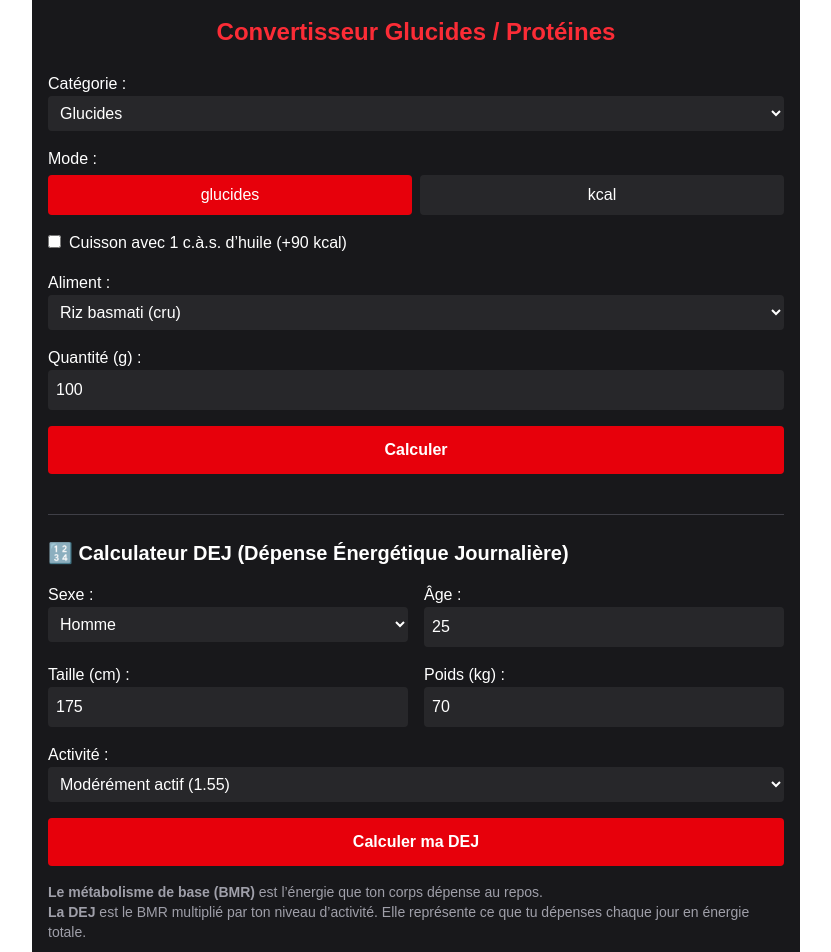
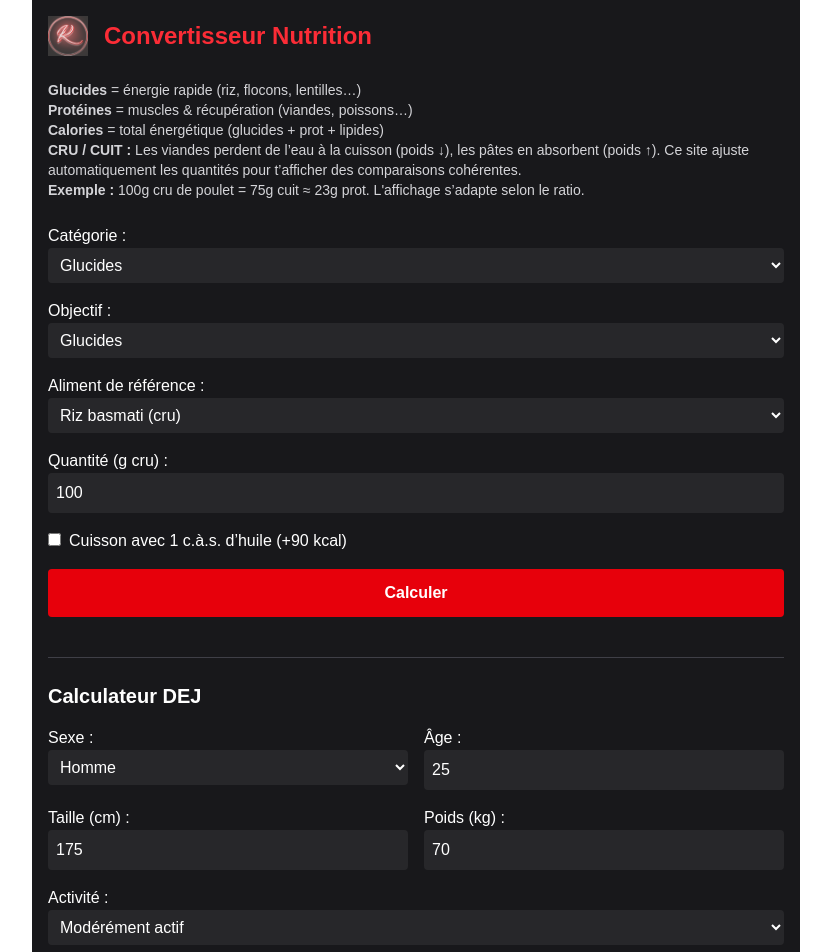
Before and after one commit to Krakitoo/convertisseur-glucides, a Next.js app: page / in a window 1280 px wide. Shown: the top 952 px of the page, without its empty margins (224-1055 px from the left). Built offline with nearby package versions, Linux system fonts and the light colour scheme.

Commit message:
Mise à jour du convertisseur

```diff
--- a/src/app/page.tsx
+++ b/src/app/page.tsx
@@ -1,6 +1,7 @@
 'use client';
 
-import { useState } from "react";
+import { useState } from 'react';
+import Image from 'next/image';
 
 type Aliment = {
   kcal: number;
@@ -16,7 +17,8 @@ type Resultat = {
   qCrue: string;
   qCuire: string;
   glucides: string;
-  proteines: string;
+  proteinesCrues: string;
+  proteinesCuites: string;
   lipides: string;
   kcal: string;
 };
@@ -25,38 +27,34 @@ const aliments: Record<string, Aliment> = {
   // Glucides
   "Riz basmati (cru)": { kcal: 353, glucides: 77.8, proteines: 7.7, lipides: 0.8, ratio: 3.2, categorie: 'glucide' },
   "Riz complet (cru)": { kcal: 362, glucides: 76, proteines: 7.5, lipides: 2.2, ratio: 3.1, categorie: 'glucide' },
-  "Pâtes blé dur (crues)": { kcal: 353, glucides: 71, proteines: 12, lipides: 1.5, ratio: 2.5, categorie: 'glucide' },
-  "Pâtes complètes (crues)": { kcal: 348, glucides: 65, proteines: 13, lipides: 2.5, ratio: 2.4, categorie: 'glucide' },
-  "Lentilles vertes (crues)": { kcal: 352, glucides: 63.4, proteines: 24.6, lipides: 1.1, ratio: 2.7, categorie: 'glucide' },
-  "Lentilles corail (crues)": { kcal: 352, glucides: 63.4, proteines: 24.6, lipides: 1.1, ratio: 2.5, categorie: 'glucide' },
-  "Quinoa (cru)": { kcal: 358, glucides: 58.1, proteines: 14, lipides: 6.1, ratio: 2.5, categorie: 'glucide' },
-  "Pomme de terre (crue)": { kcal: 77, glucides: 17, proteines: 2, lipides: 0.1, ratio: 1.05, categorie: 'glucide' },
+  "Pâtes complètes (crues)": { kcal: 348, glucides: 65, proteines: 13, lipides: 2.5, ratio: 2.5, categorie: 'glucide' },
+  "Lentilles (crues)": { kcal: 352, glucides: 63.4, proteines: 24.6, lipides: 1.1, ratio: 2.5, categorie: 'glucide' },
   "Patate douce (crue)": { kcal: 86, glucides: 20.1, proteines: 1.6, lipides: 0.1, ratio: 2.5, categorie: 'glucide' },
   "Flocons d’avoine": { kcal: 367, glucides: 58.7, proteines: 13.5, lipides: 7, ratio: 2.1, categorie: 'glucide' },
-  "Semoule (crue)": { kcal: 360, glucides: 72, proteines: 11, lipides: 1.5, ratio: 2.7, categorie: 'glucide' },
-  "Boulgour (cru)": { kcal: 342, glucides: 76, proteines: 12.3, lipides: 1.8, ratio: 2.5, categorie: 'glucide' },
   "Pain complet": { kcal: 247, glucides: 41.5, proteines: 8.4, lipides: 2.1, ratio: 1.0, categorie: 'glucide' },
+  "Pomme de terre (crue)": { kcal: 77, glucides: 17.5, proteines: 2, lipides: 0.1, ratio: 1.5, categorie: 'glucide' },
+  "Boulgour (cru)": { kcal: 342, glucides: 76.5, proteines: 12.3, lipides: 1.3, ratio: 2.5, categorie: 'glucide' },
+  "Quinoa (cru)": { kcal: 368, glucides: 64.2, proteines: 14.1, lipides: 6.1, ratio: 2.5, categorie: 'glucide' },
 
   // Protéines
-  "Blanc de poulet (cru)": { kcal: 110, glucides: 0, proteines: 23.5, lipides: 1.2, ratio: 1.0, categorie: 'proteine' },
-  "Escalope de dinde (crue)": { kcal: 105, glucides: 0, proteines: 24, lipides: 1.0, ratio: 1.0, categorie: 'proteine' },
-  "Steak haché 5% (cru)": { kcal: 133, glucides: 0, proteines: 21, lipides: 5, ratio: 1.0, categorie: 'proteine' },
-  "Steak haché 15% (cru)": { kcal: 211, glucides: 0, proteines: 18, lipides: 15, ratio: 1.0, categorie: 'proteine' },
+  "Blanc de poulet (cru)": { kcal: 110, glucides: 0, proteines: 23.5, lipides: 1.2, ratio: 0.75, categorie: 'proteine' },
+  "Escalope de dinde (crue)": { kcal: 105, glucides: 0, proteines: 24, lipides: 1.0, ratio: 0.75, categorie: 'proteine' },
+  "Steak haché 5% (cru)": { kcal: 133, glucides: 0, proteines: 21, lipides: 5, ratio: 0.8, categorie: 'proteine' },
+  "Saumon (cru)": { kcal: 206, glucides: 0, proteines: 20, lipides: 13, ratio: 0.85, categorie: 'proteine' },
   "Oeuf entier (60g)": { kcal: 90, glucides: 0.6, proteines: 7.5, lipides: 6.5, ratio: 1.0, categorie: 'proteine' },
-  "Blanc d’oeuf (30g)": { kcal: 15, glucides: 0.2, proteines: 3.5, lipides: 0, ratio: 1.0, categorie: 'proteine' },
-  "Saumon (cru)": { kcal: 206, glucides: 0, proteines: 20, lipides: 13, ratio: 1.0, categorie: 'proteine' },
-  "Thon naturel (boîte)": { kcal: 113, glucides: 0, proteines: 25, lipides: 1, ratio: 1.0, categorie: 'proteine' },
-  "Cabillaud (cru)": { kcal: 82, glucides: 0, proteines: 18, lipides: 0.7, ratio: 1.0, categorie: 'proteine' },
-  "Crevettes (cuites)": { kcal: 90, glucides: 0.9, proteines: 19, lipides: 1, ratio: 1.0, categorie: 'proteine' },
+  "Tofu ferme nature": { kcal: 126, glucides: 1.6, proteines: 13, lipides: 7.7, ratio: 1.0, categorie: 'proteine' },
+  "Cabillaud (cru)": { kcal: 82, glucides: 0, proteines: 18.1, lipides: 0.7, ratio: 0.8, categorie: 'proteine' },
+  "Thon en boîte (égoutté)": { kcal: 169, glucides: 0, proteines: 28.6, lipides: 6, ratio: 1.0, categorie: 'proteine' },
+  "Fromage blanc 0%": { kcal: 46, glucides: 3.6, proteines: 8.4, lipides: 0.2, ratio: 1.0, categorie: 'proteine' }
 };
 
 export default function Page() {
   const [aliment, setAliment] = useState("Riz basmati (cru)");
   const [quantite, setQuantite] = useState(100);
-  const [resultats, setResultats] = useState<Resultat[]>([]);
   const [categorie, setCategorie] = useState<'glucide' | 'proteine'>('glucide');
   const [mode, setMode] = useState<'glucides' | 'kcal' | 'proteines'>('glucides');
   const [avecHuile, setAvecHuile] = useState(false);
+  const [resultats, setResultats] = useState<Resultat[]>([]);
   const [sexe, setSexe] = useState<'homme' | 'femme'>('homme');
   const [age, setAge] = useState(25);
   const [taille, setTaille] = useState(175);
@@ -64,37 +62,40 @@ export default function Page() {
   const [activite, setActivite] = useState(1.55);
   const [dej, setDej] = useState<number | null>(null);
 
-  const alimentsFiltres = Object.entries(aliments).filter(([, a]) => a.categorie === categorie);
-
   const calculer = () => {
     const ref = aliments[aliment];
-    const qRef = quantite;
-    const g = (qRef * ref.glucides) / 100;
-    const p = (qRef * ref.proteines) / 100;
-    const k = (qRef * ref.kcal) / 100;
-    const valeurRef = mode === 'glucides' ? g : mode === 'proteines' ? p : k;
+    const valeurRef = mode === 'glucides'
+      ? (quantite * ref.glucides) / 100
+      : mode === 'proteines'
+      ? (quantite * ref.proteines) / 100
+      : (quantite * ref.kcal) / 100;
 
-    const resultatsEquivalents = alimentsFiltres.map(([nom, val]) => {
-      const cible = mode === 'glucides' ? val.glucides : mode === 'proteines' ? val.proteines : val.kcal;
-      const qCrue = (valeurRef * 100) / cible;
+    const filtres = Object.entries(aliments).filter(([, a]) => a.categorie === categorie);
+
+    const res = filtres.map(([nom, val]) => {
+      const refNutri = mode === 'glucides' ? val.glucides : mode === 'proteines' ? val.proteines : val.kcal;
+      const qCrue = (valeurRef * 100) / refNutri;
       const qCuire = qCrue * val.ratio;
-      const g2 = (qCrue * val.glucides) / 100;
-      const p2 = (qCrue * val.proteines) / 100;
-      let l2 = (qCrue * val.lipides) / 100;
-      let k2 = (qCrue * val.kcal) / 100;
-      if (avecHuile) { l2 += 10; k2 += 90; }
+      const glucides = (qCrue * val.glucides) / 100;
+      const proteinesCrues = (qCrue * val.proteines) / 100;
+      const proteinesCuites = qCuire > 0 ? (proteinesCrues / qCuire) * 100 : 0;
+      let lipides = (qCrue * val.lipides) / 100;
+      let kcal = (qCrue * val.kcal) / 100;
+      if (avecHuile) { lipides += 10; kcal += 90; }
+
       return {
         nom,
         qCrue: qCrue.toFixed(1),
         qCuire: qCuire.toFixed(1),
-        glucides: g2.toFixed(1),
-        proteines: p2.toFixed(1),
-        lipides: l2.toFixed(1),
-        kcal: k2.toFixed(1)
+        glucides: glucides.toFixed(1),
+        proteinesCrues: proteinesCrues.toFixed(1),
+        proteinesCuites: proteinesCuites.toFixed(1),
+        lipides: lipides.toFixed(1),
+        kcal: kcal.toFixed(1)
       };
     });
 
-    setResultats(resultatsEquivalents);
+    setResultats(res);
   };
 
   const calculerDEJ = () => {
@@ -106,110 +107,116 @@ export default function Page() {
 
   return (
     <main className="max-w-3xl mx-auto p-4 text-white bg-zinc-900 min-h-screen">
-      <h1 className="text-2xl text-red-500 font-bold text-center mb-6">Convertisseur Glucides / Protéines</h1>
+      <header className="flex items-center gap-4 mb-6">
+        <Image src="/image krakito.png" alt="logo" width={40} height={40} />
+        <h1 className="text-2xl font-bold text-red-500">Convertisseur Nutrition</h1>
+      </header>
+
+      <section className="mb-6 text-sm text-zinc-300">
+        <p><strong>Glucides</strong> = énergie rapide (riz, flocons, lentilles…)</p>
+        <p><strong>Protéines</strong> = muscles & récupération (viandes, poissons…)</p>
+        <p><strong>Calories</strong> = total énergétique (glucides + prot + lipides)</p>
+        <p><strong>CRU / CUIT :</strong> Les viandes perdent de l’eau à la cuisson (poids ↓), les pâtes en absorbent (poids ↑). Ce site ajuste automatiquement les quantités pour t’afficher des comparaisons cohérentes.</p>
+        <p><strong>Exemple :</strong> 100g cru de poulet = 75g cuit ≈ 23g prot. L'affichage s’adapte selon le ratio.</p>
+      </section>
 
       <div className="mb-4">
         <label>Catégorie :</label>
         <select value={categorie} onChange={(e) => {
-          const c = e.target.value as 'glucide' | 'proteine';
-          setCategorie(c);
-          setMode(c === 'glucide' ? 'glucides' : 'proteines');
+          const val = e.target.value as 'glucide' | 'proteine';
+          setCategorie(val);
+          setMode(val === 'glucide' ? 'glucides' : 'proteines');
         }} className="w-full p-2 bg-zinc-800 rounded">
           <option value="glucide">Glucides</option>
-          <option value="proteine">Viandes / Poissons</option>
+          <option value="proteine">Protéines</option>
         </select>
       </div>
 
       <div className="mb-4">
-        <label>Mode :</label>
-        <div className="flex gap-2 mt-1">
-          {(categorie === 'glucide' ? ['glucides', 'kcal'] : ['proteines', 'kcal']).map((m) => (
-            <button key={m} onClick={() => setMode(m as 'glucides' | 'kcal' | 'proteines')} className={`flex-1 p-2 rounded ${mode === m ? 'bg-red-600' : 'bg-zinc-800'}`}>{m}</button>
+        <label>Objectif :</label>
+        <select value={mode} onChange={(e) => setMode(e.target.value as any)} className="w-full p-2 bg-zinc-800 rounded">
+          {categorie === 'glucide' && (
+            <>
+              <option value="glucides">Glucides</option>
+              <option value="kcal">Calories</option>
+            </>
+          )}
+          {categorie === 'proteine' && (
+            <>
+              <option value="proteines">Protéines</option>
+              <option value="kcal">Calories</option>
+            </>
+          )}
+        </select>
+      </div>
+
+      <div className="mb-4">
+        <label>Aliment de référence :</label>
+        <select value={aliment} onChange={(e) => setAliment(e.target.value)} className="w-full p-2 bg-zinc-800 rounded">
+          {Object.entries(aliments).filter(([, a]) => a.categorie === categorie).map(([nom]) => (
+            <option key={nom} value={nom}>{nom}</option>
           ))}
-        </div>
+        </select>
+      </div>
+
+      <div className="mb-4">
+        <label>Quantité (g cru) :</label>
+        <input type="number" value={quantite} onChange={(e) => setQuantite(Number(e.target.value))} className="w-full p-2 bg-zinc-800 rounded" />
       </div>
 
       <div className="mb-4">
         <label><input type="checkbox" checked={avecHuile} onChange={() => setAvecHuile(!avecHuile)} className="mr-2" />Cuisson avec 1 c.à.s. d’huile (+90 kcal)</label>
       </div>
 
-      <div className="mb-4">
-        <label>Aliment :</label>
-        <select value={aliment} onChange={(e) => setAliment(e.target.value)} className="w-full p-2 bg-zinc-800 rounded">
-          {alimentsFiltres.map(([nom]) => <option key={nom} value={nom}>{nom}</option>)}
-        </select>
-      </div>
-
-      <div className="mb-4">
-        <label>Quantité (g) :</label>
-        <input type="number" value={quantite} onChange={(e) => setQuantite(Number(e.target.value))} className="w-full p-2 rounded bg-zinc-800" />
-      </div>
-
-      <button onClick={calculer} className="w-full p-3 bg-red-600 rounded font-bold text-white">Calculer</button>
+      <button onClick={calculer} className="w-full p-3 bg-red-600 rounded font-bold">Calculer</button>
 
       {resultats.length > 0 && (
         <div className="mt-8">
-          <h2 className="text-xl font-bold mb-4">Résultats équivalents ({mode})</h2>
+          <h2 className="text-xl font-bold mb-4">Équivalences ({mode})</h2>
           {resultats.map((res) => (
-            <div key={res.nom} className="mb-4 p-4 rounded bg-zinc-800 border border-zinc-700">
+            <div key={res.nom} className="p-4 bg-zinc-800 rounded mb-4">
               <strong>{res.nom}</strong><br />
-              Quantité crue : {res.qCrue} g<br />
-              Quantité cuite : {res.qCuire} g<br />
-              Glucides : {res.glucides} g – Protéines : {res.proteines} g<br />
-              Lipides : {res.lipides} g – Kcal : {res.kcal}
+              Cru : {res.qCrue} g – Cuit : {res.qCuire} g<br />
+              Glucides : {res.glucides} g<br />
+              Protéines : {res.proteinesCrues} g (toujours)<br />
+              → Cela correspond à {res.proteinesCuites} g pour 100 g de produit cuit<br />
+              Lipides : {res.lipides} g | Kcal : {res.kcal}
             </div>
           ))}
         </div>
       )}
 
       <div className="mt-10 border-t border-zinc-700 pt-6">
-        <h2 className="text-xl font-bold mb-4">🔢 Calculateur DEJ (Dépense Énergétique Journalière)</h2>
+        <h2 className="text-xl font-bold mb-4">Calculateur DEJ</h2>
         <div className="grid sm:grid-cols-2 gap-4">
-          <div>
-            <label>Sexe :</label>
-            <select value={sexe} onChange={(e) => setSexe(e.target.value as 'homme' | 'femme')} className="w-full p-2 rounded bg-zinc-800">
+          <div><label>Sexe :</label>
+            <select value={sexe} onChange={(e) => setSexe(e.target.value as 'homme' | 'femme')} className="w-full p-2 bg-zinc-800 rounded">
               <option value="homme">Homme</option>
               <option value="femme">Femme</option>
             </select>
           </div>
-          <div>
-            <label>Âge :</label>
-            <input type="number" value={age} onChange={(e) => setAge(Number(e.target.value))} className="w-full p-2 rounded bg-zinc-800" />
-          </div>
-          <div>
-            <label>Taille (cm) :</label>
-            <input type="number" value={taille} onChange={(e) => setTaille(Number(e.target.value))} className="w-full p-2 rounded bg-zinc-800" />
-          </div>
-          <div>
-            <label>Poids (kg) :</label>
-            <input type="number" value={poids} onChange={(e) => setPoids(Number(e.target.value))} className="w-full p-2 rounded bg-zinc-800" />
-          </div>
-          <div className="sm:col-span-2">
-            <label>Activité :</label>
-            <select value={activite} onChange={(e) => setActivite(Number(e.target.value))} className="w-full p-2 rounded bg-zinc-800">
-              <option value={1.2}>Sédentaire (1.2)</option>
-              <option value={1.375}>Légèrement actif (1.375)</option>
-              <option value={1.55}>Modérément actif (1.55)</option>
-              <option value={1.725}>Très actif (1.725)</option>
-              <option value={1.9}>Extrêmement actif (1.9)</option>
+          <div><label>Âge :</label><input type="number" value={age} onChange={(e) => setAge(Number(e.target.value))} className="w-full p-2 bg-zinc-800 rounded" /></div>
+          <div><label>Taille (cm) :</label><input type="number" value={taille} onChange={(e) => setTaille(Number(e.target.value))} className="w-full p-2 bg-zinc-800 rounded" /></div>
+          <div><label>Poids (kg) :</label><input type="number" value={poids} onChange={(e) => setPoids(Number(e.target.value))} className="w-full p-2 bg-zinc-800 rounded" /></div>
+          <div className="sm:col-span-2"><label>Activité :</label>
+            <select value={activite} onChange={(e) => setActivite(Number(e.target.value))} className="w-full p-2 bg-zinc-800 rounded">
+              <option value={1.2}>Sédentaire</option>
+              <option value={1.375}>Légèrement actif</option>
+              <option value={1.55}>Modérément actif</option>
+              <option value={1.725}>Très actif</option>
+              <option value={1.9}>Extrêmement actif</option>
             </select>
           </div>
         </div>
-        <button onClick={calculerDEJ} className="w-full mt-4 p-3 bg-red-600 rounded font-bold text-white">Calculer ma DEJ</button>
-        {dej && (
-          <p className="mt-4 text-center">✨ Ta DEJ estimée : <strong>{dej} kcal</strong></p>
-        )}
-
-        <div className="mt-4 text-sm text-zinc-400">
-          <p><strong>Le métabolisme de base (BMR)</strong> est l’énergie que ton corps dépense au repos.</p>
-          <p><strong>La DEJ</strong> est le BMR multiplié par ton niveau d’activité. Elle représente ce que tu dépenses chaque jour en énergie totale.</p>
-        </div>
+        <button onClick={calculerDEJ} className="w-full mt-4 p-3 bg-red-600 rounded font-bold">Calculer ma DEJ</button>
+        {dej && <p className="mt-4 text-center text-lg">✨ Ta DEJ estimée : <strong>{dej} kcal</strong></p>}
       </div>
 
-      <footer className="mt-10 text-center text-sm text-zinc-500">
+      <footer className="mt-10 text-center text-sm text-zinc-500 border-t border-zinc-700 pt-6">
         <p>© 2025 – Créé par Sullivan BIGAND</p>
-        <p><a href="https://ciqual.anses.fr/" target="_blank" className="text-red-500 underline">Source : CIQUAL ANSES</a></p>
-        <p><a href="https://www.instagram.com/krakitooo/" target="_blank" className="text-red-500 underline">Insta : @krakitooo</a></p>
+        <p>Tous droits réservés. Reproduction interdite sans autorisation.</p>
+        <p>Dépôt GitHub daté = preuve de création. Source : CIQUAL ANSES.</p>
+        <p><a href="https://ciqual.anses.fr/" target="_blank" className="text-red-500 underline">CIQUAL ANSES</a> · <a href="https://www.instagram.com/krakitooo/" target="_blank" className="text-red-500 underline">@krakitooo</a></p>
       </footer>
     </main>
   );
```
